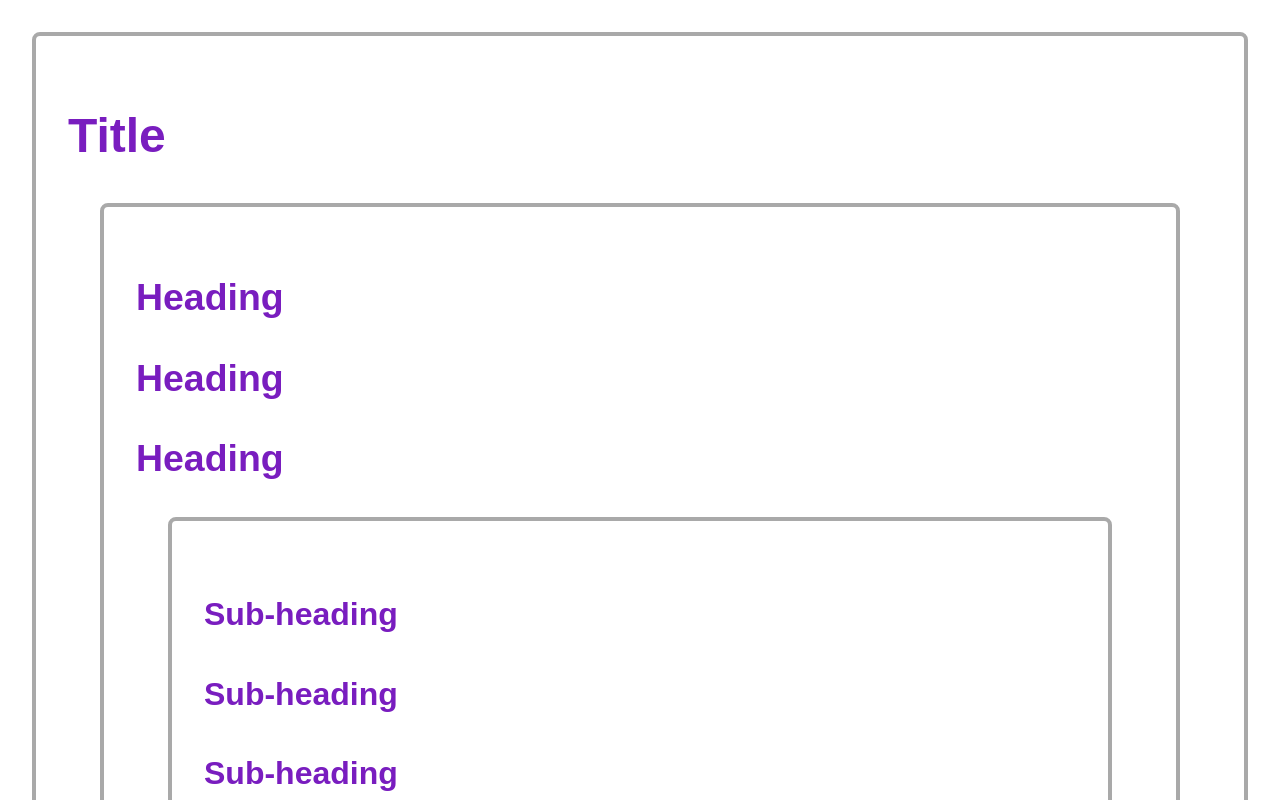
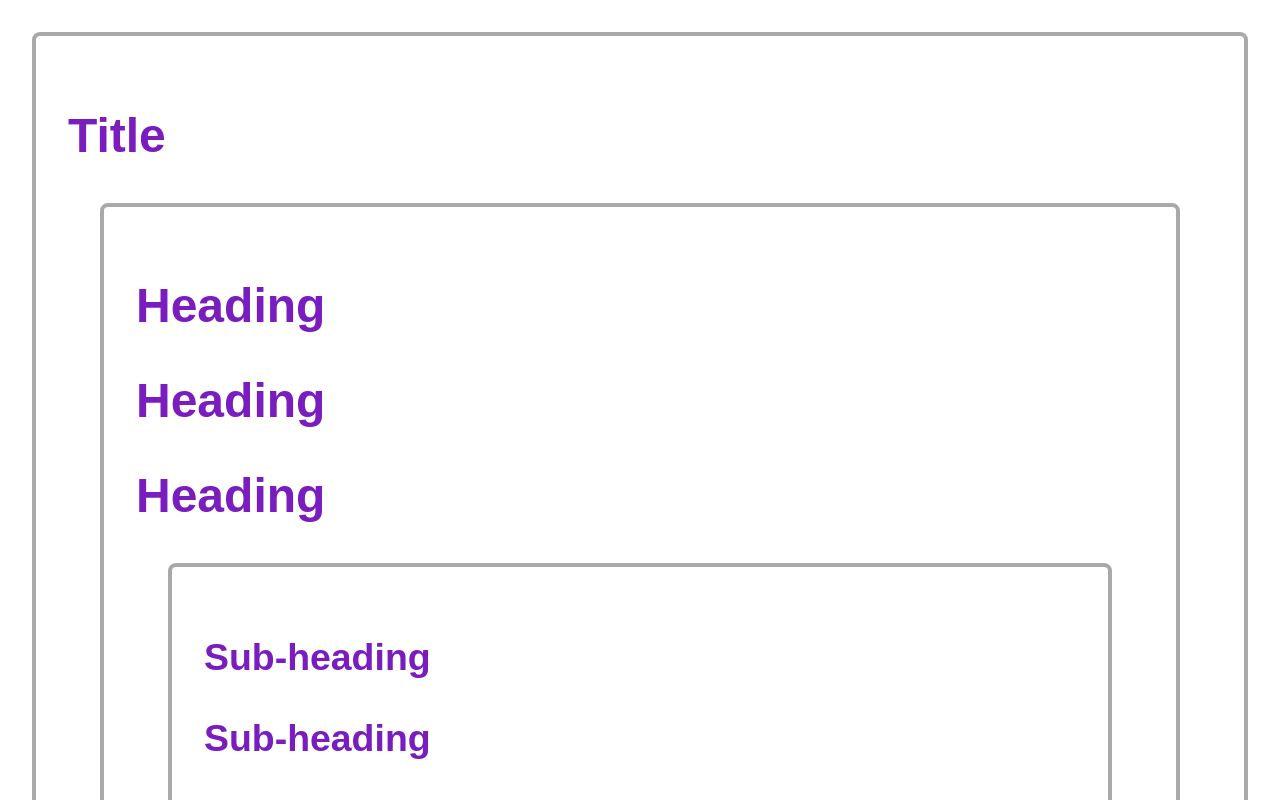
Before and after one commit to ratidzo/context-app, a React (Create React App) app: page / in a window 1280 px wide. Shown: the top 800 px of the page. Built offline with nearby package versions, Linux system fonts and the light colour scheme.

Commit message:
dev: successfully provide context

```diff
--- a/src/App.js
+++ b/src/App.js
@@ -4,7 +4,7 @@ import Section from './components/Section';
 
 function App() {
   return (
-    <Section>
+    <Section level={1}>
       <Heading>Title</Heading>
 
       <Section level={2}>
--- a/src/components/Heading.js
+++ b/src/components/Heading.js
@@ -2,7 +2,7 @@ import { useContext } from "react";
 import { LevelContext } from "./LevelContext";
 
 
-export default function Heading ( { children }) {
+export default function Heading ({ children }) {
 
     const level = useContext(LevelContext);
 
--- a/src/components/Section.js
+++ b/src/components/Section.js
@@ -1,8 +1,13 @@
-export default function Section({ children }) {
+import { LevelContext } from "./LevelContext";
+
+
+export default function Section({ level, children }) {
 
     return (
         <section className="section">
-            { children }
+            <LevelContext.Provider value={level}>
+                {children}
+            </LevelContext.Provider>
         </section>
     );
 }
```
